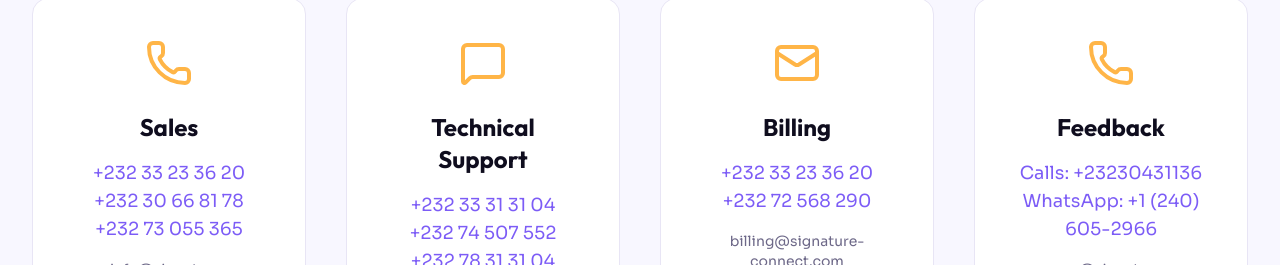
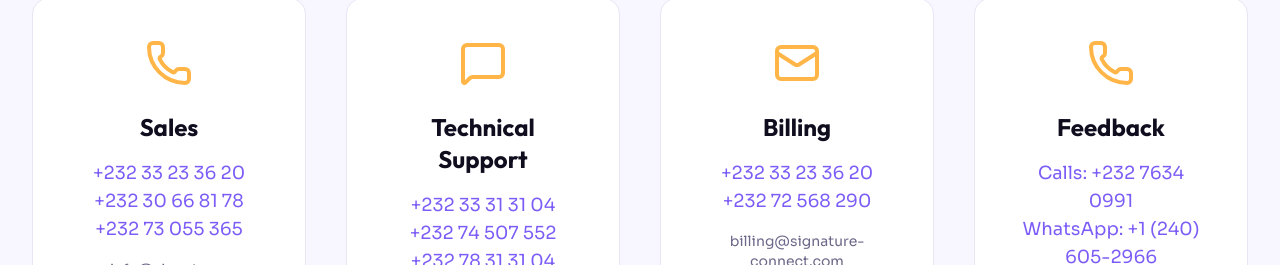
Before and after one commit to ojoedejen/v0-website-documentation, a Next.js app: page /support in a window 1280 px wide. Shown: the part 1362-1627 px from the top of the page. Built offline with nearby package versions, Linux system fonts and the light colour scheme.

Commit message:
Update page.tsx

```diff
--- a/app/support/page.tsx
+++ b/app/support/page.tsx
@@ -61,7 +61,7 @@ const departments = [
   {
     icon: Phone,
     dept: 'Feedback',
-    nums: ['Calls: +23230431136', 'WhatsApp: +1 (240) 605-2966'],
+    nums: ['Calls: +232 7634 0991', 'WhatsApp: +1 (240) 605-2966'],
     email: 'ceo@signature-connect.com',
   },
 ]
```
